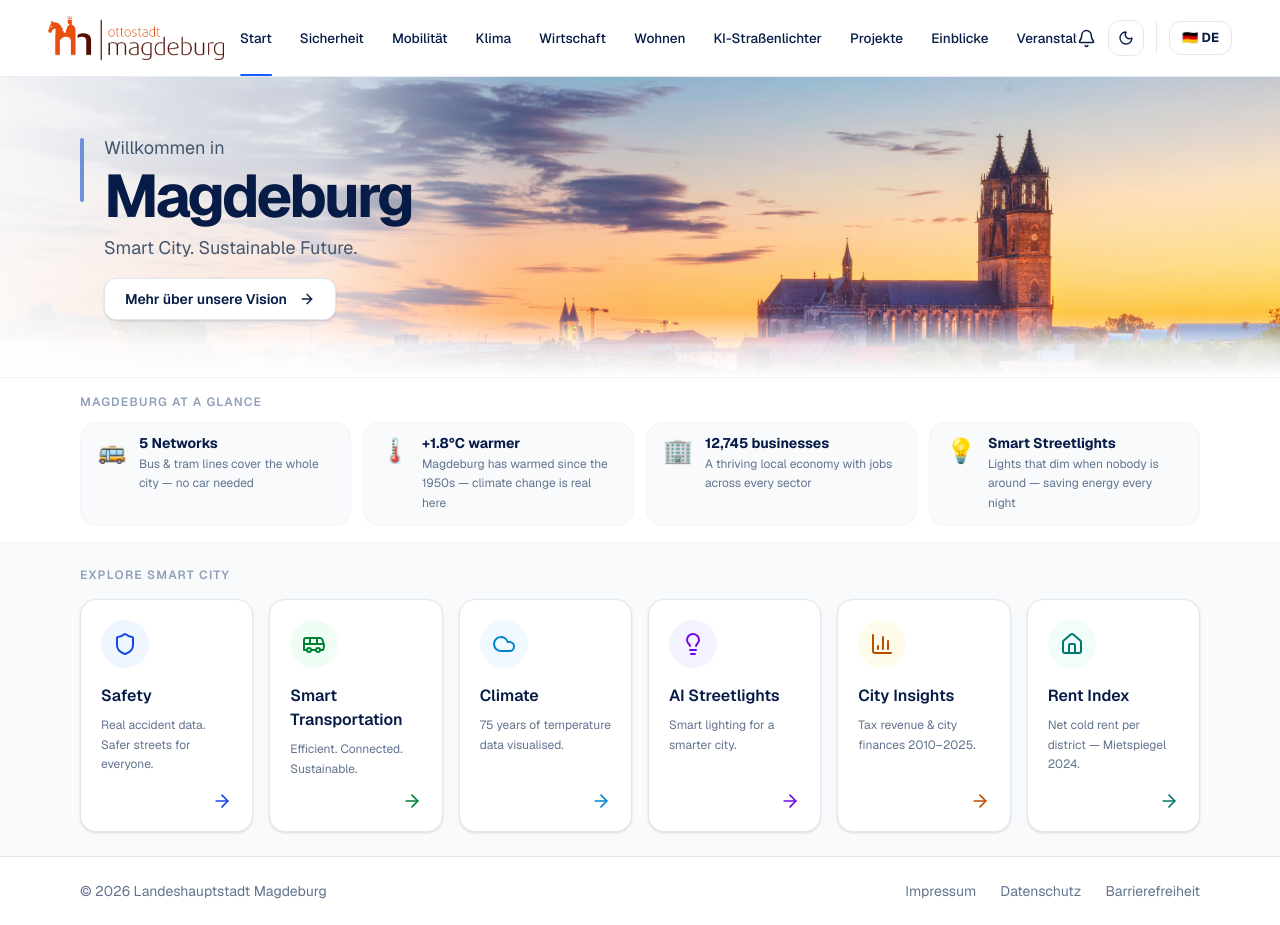
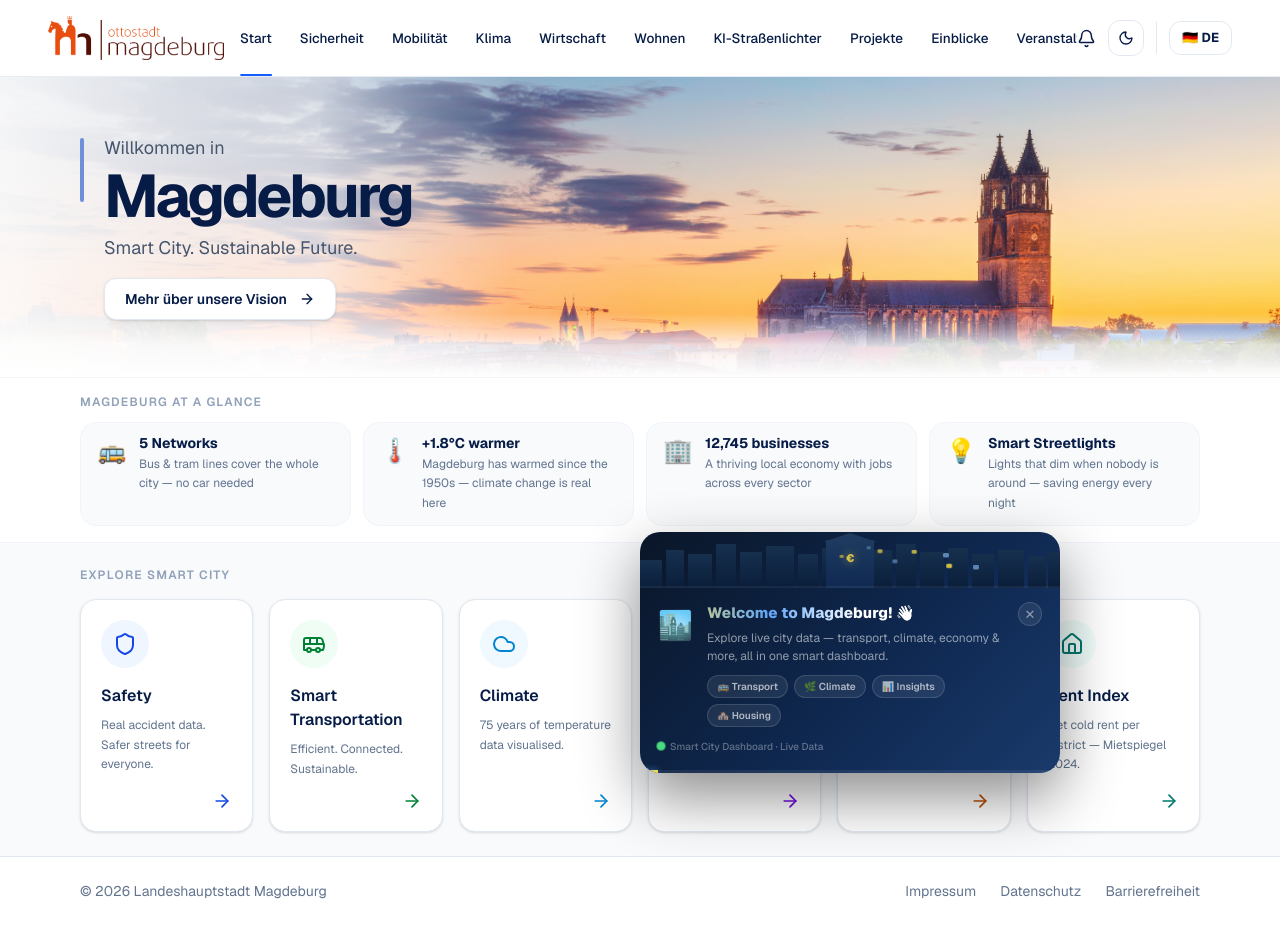
Before and after one commit to ayushtiwari18/Magbeburg-Smart-City-Project, a Next.js app: page / in a window 1280 px wide. Built offline with nearby package versions, Linux system fonts and the light colour scheme.

Commit message:
feat: add animated welcome toaster on home page

```diff
--- a/app/page.tsx
+++ b/app/page.tsx
@@ -1,17 +1,21 @@
 import Hero from "@/components/home/Hero";
 import FeatureGrid from "@/components/home/FeatureGrid";
 import CitySnapshot from "@/components/home/CitySnapshot";
+import WelcomeToast from "@/components/home/WelcomeToast";
 
 export default function Home() {
   return (
     <>
+      {/* Welcome toaster — appears once per session */}
+      <WelcomeToast />
+
       {/* 1. Welcome / Hero */}
       <Hero />
 
-      {/* 2. Plain-language city snapshot strip — replaces WeatherWidget */}
+      {/* 2. Plain-language city snapshot strip */}
       <CitySnapshot />
 
-      {/* 3. Feature cards — visible without scrolling */}
+      {/* 3. Feature cards */}
       <FeatureGrid />
     </>
   );
--- /dev/null
+++ b/components/home/WelcomeToast.tsx
@@ -0,0 +1,180 @@
+"use client";
+import { useEffect, useState } from "react";
+
+export default function WelcomeToast() {
+  const [visible, setVisible] = useState(false);
+  const [leaving, setLeaving] = useState(false);
+  const [progress, setProgress] = useState(100);
+
+  const DURATION = 5000; // ms before auto-dismiss
+
+  useEffect(() => {
+    // Only show once per session
+    if (sessionStorage.getItem("mgb-welcome-shown")) return;
+    sessionStorage.setItem("mgb-welcome-shown", "1");
+
+    const showTimer = setTimeout(() => setVisible(true), 600);
+    return () => clearTimeout(showTimer);
+  }, []);
+
+  useEffect(() => {
+    if (!visible) return;
+    const start = performance.now();
+    let raf: number;
+    const tick = (now: number) => {
+      const elapsed = now - start;
+      const pct = Math.max(0, 100 - (elapsed / DURATION) * 100);
+      setProgress(pct);
+      if (elapsed < DURATION) {
+        raf = requestAnimationFrame(tick);
+      } else {
+        dismiss();
+      }
+    };
+    raf = requestAnimationFrame(tick);
+    return () => cancelAnimationFrame(raf);
+  }, [visible]);
+
+  const dismiss = () => {
+    setLeaving(true);
+    setTimeout(() => setVisible(false), 500);
+  };
+
+  if (!visible) return null;
+
+  return (
+    <>
+      <style>{`
+        @keyframes toastIn  { from { opacity:0; transform:translateY(32px) scale(.94); } to { opacity:1; transform:translateY(0) scale(1); } }
+        @keyframes toastOut { from { opacity:1; transform:translateY(0) scale(1); } to { opacity:0; transform:translateY(32px) scale(.94); } }
+        @keyframes flagWave { 0%,100%{transform:rotate(-4deg)} 50%{transform:rotate(4deg)} }
+        @keyframes cityRise { from{opacity:0;transform:translateY(8px)} to{opacity:1;transform:translateY(0)} }
+        @keyframes shimmer  { 0%{background-position:-200% center} 100%{background-position:200% center} }
+        @keyframes dotPulse { 0%,100%{transform:scale(1);opacity:.6} 50%{transform:scale(1.5);opacity:1} }
+        .toast-enter { animation: toastIn  .5s cubic-bezier(.22,1,.36,1) both; }
+        .toast-leave  { animation: toastOut .45s cubic-bezier(.55,0,1,.45) both; }
+      `}</style>
+
+      {/* backdrop blur spot */}
+      <div
+        className={leaving ? "toast-leave" : "toast-enter"}
+        style={{
+          position: "fixed",
+          bottom: 28,
+          left: "50%",
+          transform: "translateX(-50%)",
+          zIndex: 9999,
+          width: "min(92vw, 420px)",
+          borderRadius: 20,
+          overflow: "hidden",
+          boxShadow: "0 24px 60px rgba(0,0,0,0.45), 0 0 0 1px rgba(255,255,255,0.10)",
+          background: "linear-gradient(135deg,#0a1628 0%,#0f2952 60%,#1a3a6b 100%)",
+          cursor: "default",
+        }}
+      >
+        {/* SVG city skyline strip */}
+        <svg viewBox="0 0 420 56" style={{ width:"100%",height:56,display:"block" }} preserveAspectRatio="xMidYMax meet">
+          <defs>
+            <linearGradient id="wbg1" x1="0" y1="0" x2="0" y2="1"><stop offset="0%" stopColor="#1e3a5f"/><stop offset="100%" stopColor="#0f2952"/></linearGradient>
+            <linearGradient id="wbg2" x1="0" y1="0" x2="0" y2="1"><stop offset="0%" stopColor="#16304e"/><stop offset="100%" stopColor="#0a1e3a"/></linearGradient>
+          </defs>
+          {/* back layer */}
+          {[[0,28,22,28],[26,18,18,38],[48,22,24,34],[76,12,20,44],[100,20,22,36],[126,14,28,42],
+            [158,22,20,34],[182,16,22,40],[208,24,18,32],[230,18,22,38],[256,12,20,44],
+            [280,20,24,36],[308,16,20,40],[332,22,22,34],[358,18,26,38],[388,24,18,32],[408,20,14,36]
+          ].map(([x,y,w,h],i)=>(
+            <rect key={i} x={x} y={y} width={w} height={h} rx="1" fill="url(#wbg2)" opacity="0.55"
+              style={{ animation:`cityRise .6s ease both`,animationDelay:`${i*0.03}s` }}/>
+          ))}
+          {/* front bank building */}
+          <rect x="186" y="8" width="48" height="48" rx="1" fill="url(#wbg1)"
+            style={{ animation:"cityRise .5s ease both",animationDelay:".2s" }}/>
+          <polygon points="183,10 210,1 237,10" fill="#1e3a5f"/>
+          <text x="210" y="30" textAnchor="middle"
+            style={{ fill:"rgba(253,224,71,0.8)",fontSize:11,fontWeight:900,
+              filter:"drop-shadow(0 0 5px rgba(253,224,71,0.7))" }}>€</text>
+          {/* windows */}
+          {[[192,14],[202,14],[212,14],[222,14],[192,22],[202,22],[212,22],[222,22]].map(([wx,wy],i)=>(
+            <rect key={i} x={wx} y={wy} width="4" height="3" rx="1"
+              fill={i%2===0?"rgba(253,224,71,0.85)":"rgba(147,197,253,0.6)"}
+              style={{ animation:`dotPulse ${1.8+i*0.15}s ease-in-out infinite`,animationDelay:`${i*0.1}s` }}/>
+          ))}
+          {/* ground line */}
+          <rect x="0" y="54" width="420" height="2" fill="rgba(255,255,255,0.06)"/>
+        </svg>
+
+        {/* content */}
+        <div style={{ padding:"14px 18px 16px" }}>
+          <div style={{ display:"flex",alignItems:"flex-start",gap:14 }}>
+            {/* animated flag */}
+            <div style={{ flexShrink:0,marginTop:2 }}>
+              <span style={{ fontSize:28,display:"block",transformOrigin:"bottom left",animation:"flagWave 1.8s ease-in-out infinite" }}>🏙️</span>
+            </div>
+
+            <div style={{ flex:1,minWidth:0 }}>
+              {/* shimmer headline */}
+              <div style={{
+                fontSize:15,fontWeight:800,letterSpacing:".01em",
+                background:"linear-gradient(90deg,#fff 20%,#fde047 45%,#60a5fa 65%,#fff 80%)",
+                backgroundSize:"200% auto",
+                WebkitBackgroundClip:"text",WebkitTextFillColor:"transparent",
+                animation:"shimmer 2.8s linear infinite",
+                marginBottom:4,
+              }}>
+                Welcome to Magdeburg! 👋
+              </div>
+
+              <p style={{ fontSize:12,color:"rgba(255,255,255,0.55)",lineHeight:1.5,margin:0 }}>
+                Explore live city data — transport, climate, economy & more, all in one smart dashboard.
+              </p>
+
+              {/* tag pills */}
+              <div style={{ display:"flex",flexWrap:"wrap",gap:6,marginTop:10 }}>
+                {["🚌 Transport","🌿 Climate","📊 Insights","🏘️ Housing"].map((tag,i)=>(
+                  <span key={i} style={{
+                    fontSize:10,fontWeight:600,padding:"3px 9px",borderRadius:20,
+                    background:"rgba(255,255,255,0.08)",border:"1px solid rgba(255,255,255,0.13)",
+                    color:"rgba(255,255,255,0.65)",
+                    animation:`cityRise .4s ease both`,animationDelay:`${.3+i*.07}s`,
+                  }}>{tag}</span>
+                ))}
+              </div>
+            </div>
+
+            {/* close button */}
+            <button
+              onClick={dismiss}
+              aria-label="Close"
+              style={{
+                flexShrink:0,width:24,height:24,borderRadius:"50%",
+                background:"rgba(255,255,255,0.08)",border:"1px solid rgba(255,255,255,0.15)",
+                color:"rgba(255,255,255,0.5)",fontSize:13,lineHeight:1,
+                cursor:"pointer",display:"flex",alignItems:"center",justifyContent:"center",
+                transition:"background .15s, color .15s",
+              }}
+              onMouseEnter={e=>{ (e.currentTarget as HTMLElement).style.background="rgba(255,255,255,0.18)"; (e.currentTarget as HTMLElement).style.color="#fff"; }}
+              onMouseLeave={e=>{ (e.currentTarget as HTMLElement).style.background="rgba(255,255,255,0.08)"; (e.currentTarget as HTMLElement).style.color="rgba(255,255,255,0.5)"; }}
+            >✕</button>
+          </div>
+
+          {/* live dot + status */}
+          <div style={{ display:"flex",alignItems:"center",gap:6,marginTop:12 }}>
+            <span style={{ width:6,height:6,borderRadius:"50%",background:"#4ade80",display:"inline-block",animation:"dotPulse 1.4s ease-in-out infinite" }}/>
+            <span style={{ fontSize:10,color:"rgba(255,255,255,0.35)",fontWeight:500 }}>Smart City Dashboard · Live Data</span>
+          </div>
+        </div>
+
+        {/* progress bar */}
+        <div style={{ height:3,background:"rgba(255,255,255,0.07)" }}>
+          <div style={{
+            height:"100%",
+            width:`${progress}%`,
+            background:"linear-gradient(90deg,#60a5fa,#fde047)",
+            transition:"width .1s linear",
+            boxShadow:"0 0 6px rgba(96,165,250,0.6)",
+          }}/>
+        </div>
+      </div>
+    </>
+  );
+}
```
